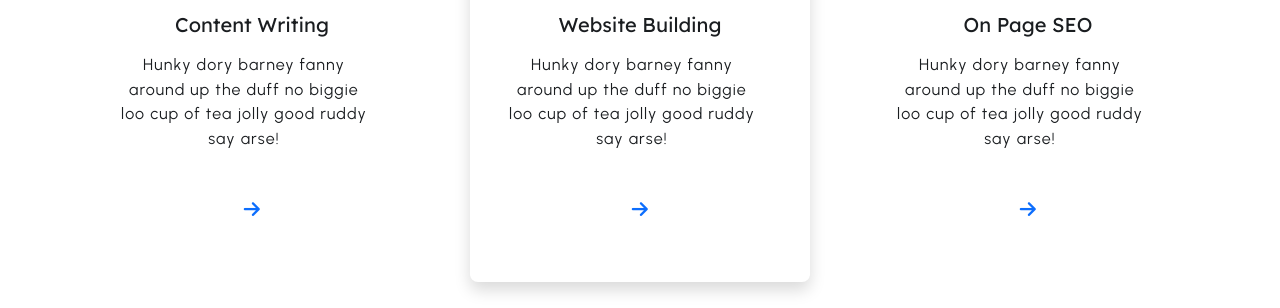
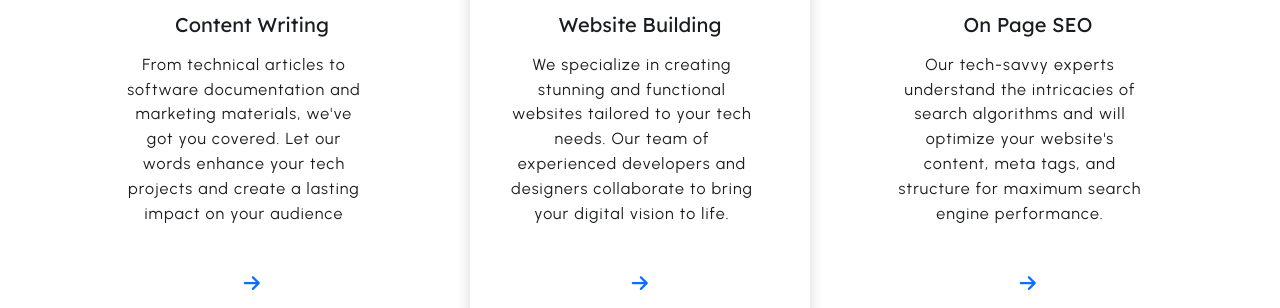
Before and after one commit to Aparnaa666/at-your-services-website, a plain HTML site: page index.html in a window 1280 px wide. Shown: the part 1249-1557 px from the top of the page. Drawn offline with nearby package versions, Linux system fonts and the light colour scheme.

Commit message:
Update index.html

```diff
--- a/index.html
+++ b/index.html
@@ -103,7 +103,7 @@
 
                         <h5 class="my-3 fw-normal "> Content Writing</h5>
                         <p class="pe-3 mb-5">
-                            Hunky dory barney fanny around up the duff no biggie loo cup of tea jolly good ruddy say arse!
+                            From technical articles to software documentation and marketing materials, we've got you covered. Let our words enhance your tech projects and create a lasting impact on your audience
                         </p>
                         <div class="  d-flex justify-content-center align-items-center ">
                             <a class="icon-span d-flex justify-content-center align-items-center rounded-circle mb-3" href="/service.html">
@@ -119,7 +119,7 @@
 
                         <h5 class="my-3 fw-normal"> Website Building </h5>
                         <p class="pe-3 mb-5">
-                            Hunky dory barney fanny around up the duff no biggie loo cup of tea jolly good ruddy say arse!
+                            We specialize in creating stunning and functional websites tailored to your tech needs. Our team of experienced developers and designers collaborate to bring your digital vision to life.
                         </p>
                         <div class="  d-flex justify-content-center align-items-center ">
                             <a class="icon-span d-flex justify-content-center align-items-center rounded-circle mb-3" href="/service.html">
@@ -134,7 +134,7 @@
                         <img alt="GIF Image" class="img-fluid" src="./images/seo.gif" width="200px">
                         <h5 class="my-3 fw-normal "> On Page SEO </h5>
                         <p class="pe-3 mb-5">
-                            Hunky dory barney fanny around up the duff no biggie loo cup of tea jolly good ruddy say arse!
+                             Our tech-savvy experts understand the intricacies of search algorithms and will optimize your website's content, meta tags, and structure for maximum search engine performance.
                         </p>
                         <div class="  d-flex justify-content-center align-items-center ">
                             <a class="icon-span d-flex justify-content-center align-items-center rounded-circle mb-3" href="/service.html">
```
